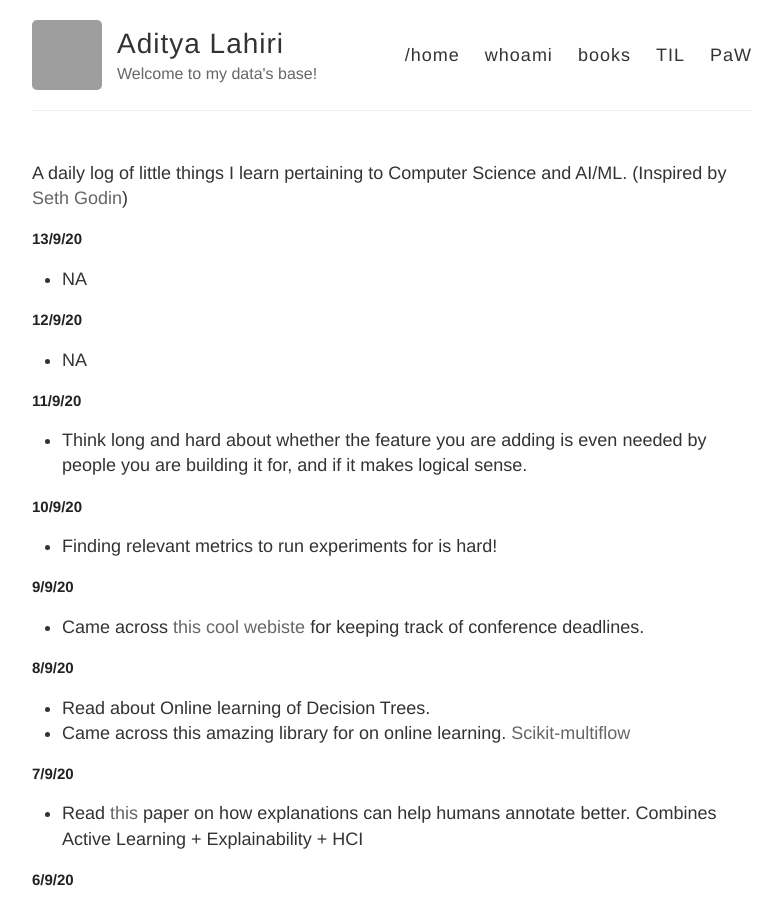
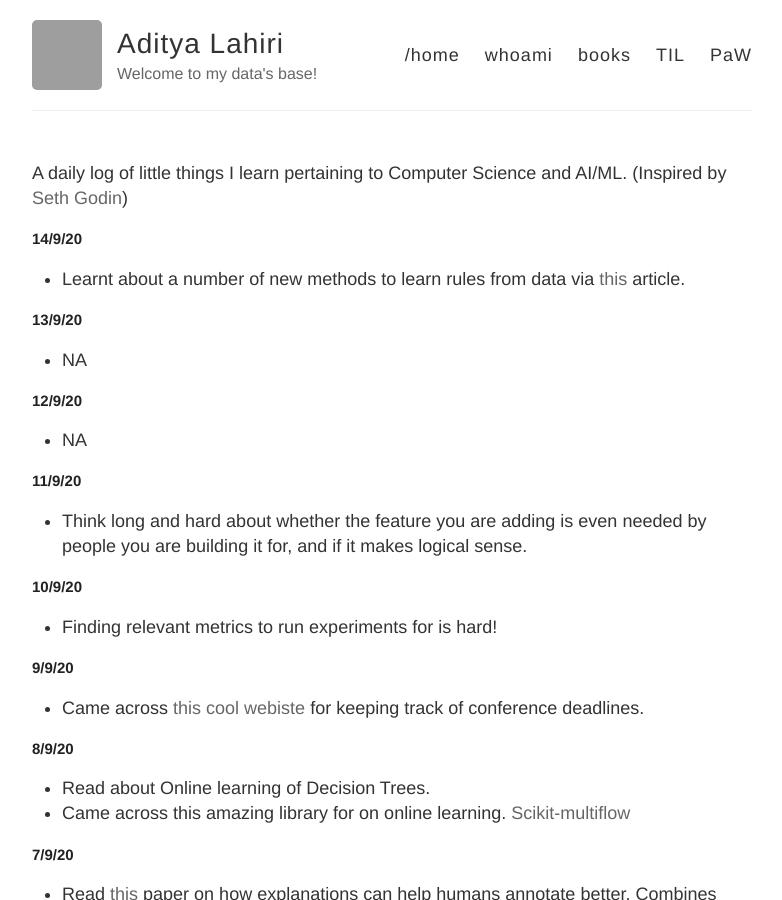
Before and after one commit to adityalahiri/adityalahiri.github.io, a Jekyll site: the page built from TIL.md, in a window 1280 px wide and 900 px high. Shown: the whole window, without its empty margins (248-1030 px from the left). Built offline with Jekyll 4.4.1, drawn with Linux system fonts in a browser that asks for light colours; our own code applies the rules of GitHub Pages for plain Markdown files; grey boxes are pictures that could not be loaded.

Commit message:
Update for 14/9

```diff
--- a/TIL.md
+++ b/TIL.md
@@ -1,5 +1,9 @@
 A daily log of little things I learn pertaining to Computer Science and AI/ML.
 (Inspired by [Seth Godin](https://seths.blog/))
+
+## 14/9/20
+
+* Learnt about a number of new methods to learn rules from data via [this](https://rviews.rstudio.com/2020/05/21/modern-rule-based-models/) article.
 
 ## 13/9/20
 
```
